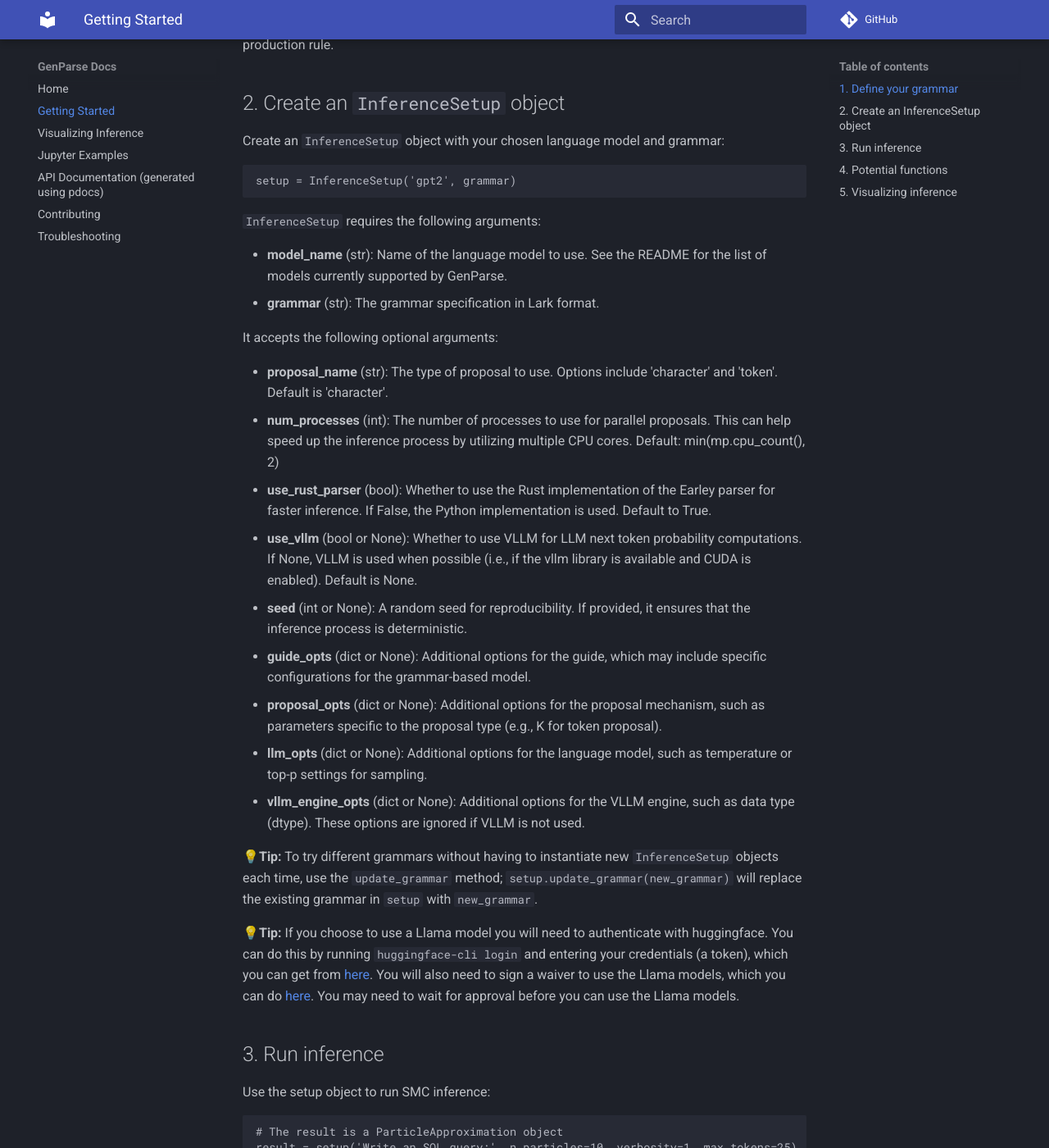
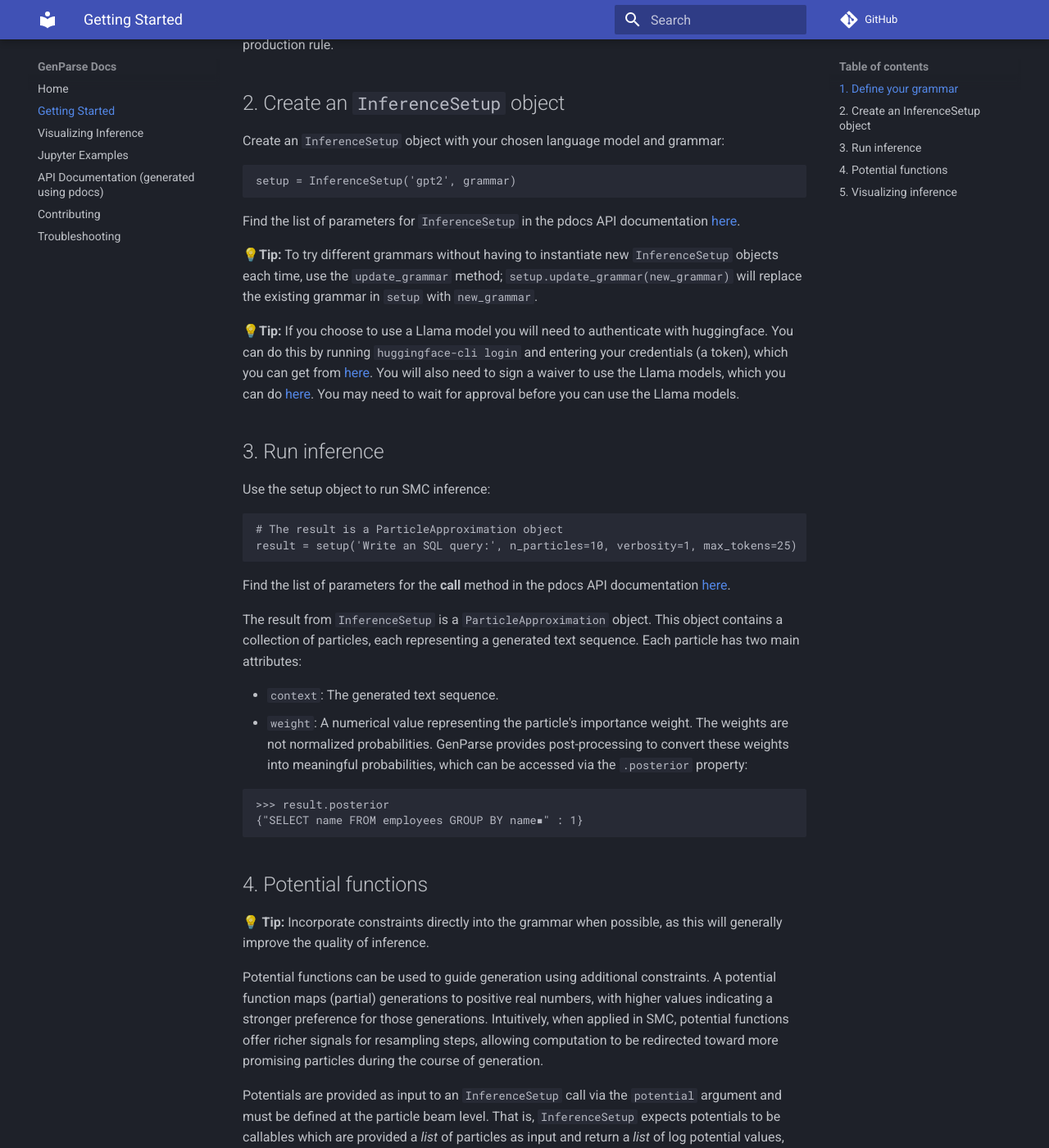
Before and after one commit to chi-collective/genparse, an MkDocs documentation site: the page built from docs/getting_started.md, in a window 1280 px wide and 1400 px high, scrolled down 803 px. Shown: the whole window at 82% size. Built offline with MkDocs 1.6.1 and Material for MkDocs 9.7.7, drawn with Linux system fonts in a browser that asks for light colours; comment, search, counter and statistics services are not loaded; some of the changed text lies outside the part shown.

Commit message:
The canonical version of the parameters documentation is the header and pdocs; improving that and pointing the getting started guide there. Fixed a broken link.

````diff
--- a/docs/getting_started.md
+++ b/docs/getting_started.md
@@ -33,23 +33,7 @@ Create an `InferenceSetup` object with your chosen language model and grammar:
 setup = InferenceSetup('gpt2', grammar)
 ```
 
-`InferenceSetup` requires the following arguments:
-
-- **model_name** (str): Name of the language model to use. See the README for the list of models currently supported by GenParse.
-- **grammar** (str): The grammar specification in Lark format.
-
-
-It accepts the following optional arguments:
-
-- **proposal_name** (str): The type of proposal to use. Options include 'character' and 'token'. Default is 'character'.
-- **num_processes** (int): The number of processes to use for parallel proposals. This can help speed up the inference process by utilizing multiple CPU cores. Default: min(mp.cpu_count(), 2)
-- **use_rust_parser** (bool): Whether to use the Rust implementation of the Earley parser for faster inference. If False, the Python implementation is used. Default to True.
-- **use_vllm** (bool or None): Whether to use VLLM for LLM next token probability computations. If None, VLLM is used when possible (i.e., if the vllm library is available and CUDA is enabled). Default is None.
-- **seed** (int or None): A random seed for reproducibility. If provided, it ensures that the inference process is deterministic.
-- **guide_opts** (dict or None): Additional options for the guide, which may include specific configurations for the grammar-based model.
-- **proposal_opts** (dict or None): Additional options for the proposal mechanism, such as parameters specific to the proposal type (e.g., K for token proposal).
-- **llm_opts** (dict or None): Additional options for the language model, such as temperature or top-p settings for sampling.
-- **vllm_engine_opts** (dict or None): Additional options for the VLLM engine, such as data type (dtype). These options are ignored if VLLM is not used.
+Find the list of parameters for `InferenceSetup` in the pdocs API documentation [here](https://genparse.gen.dev/api/genparse/util.html#InferenceSetup).
 
 
 **💡Tip:** To try different grammars without having to instantiate new `InferenceSetup` objects each time, use the `update_grammar` method; `setup.update_grammar(new_grammar)` will replace the existing grammar in `setup` with `new_grammar`.
@@ -66,23 +50,7 @@ Use the setup object to run SMC inference:
 result = setup('Write an SQL query:', n_particles=10, verbosity=1, max_tokens=25)
 ```
 
-When calling `InferenceSetup`, the following arguments are required:
-
-- **prompt** (str): The input prompt to generate samples from. This is the starting text for the language model.
-- **n_particles** (int): The number of particles (samples) to generate.
-
-There are the following optional arguments:
-
-- **method** (str): The sampling method to use. Options include 'smc' for Sequential Monte Carlo and 'is' for importance sampling. Default to 'smc'.
-* **max_tokens** (int): The maximum number of tokens to generate. Defaults to 500.
-
-The following optional arguments are passed in as **kwargs**, which may be expanded over time:
-
-- **potential** (Callable): A function that when called on a list of particles, returns a list with the log potential values for each particle. Potentials can be used to guide generation with additional constraints. See below for an overview of potential functions.
-- **ess_threshold** (float): Effective sample size below which resampling is triggered, given as a fraction of **n_particles**. Default is 0.5.
-* **verbosity** (int): Verbosity level. When > 0, particles are printed at each step. Default is 0.
-- **return_record** (bool): Flag indicating whether to return a record of the inference steps. Default is False.
-- **resample_method** (str): Resampling method to use. Either 'multinomial' or 'stratified'. Default is 'multinomial'.
+Find the list of parameters for the __call__ method in the pdocs API documentation [here](https://genparse.gen.dev/api/genparse/util.html#InferenceSetup.__call__).
 
 The result from `InferenceSetup` is a `ParticleApproximation` object. This object contains a collection of particles, each representing a generated text sequence. Each particle has two main attributes:
 
````
Also changed, not shown: other parts of docs/getting_started.md (+1 -1 lines), 1 other file.
